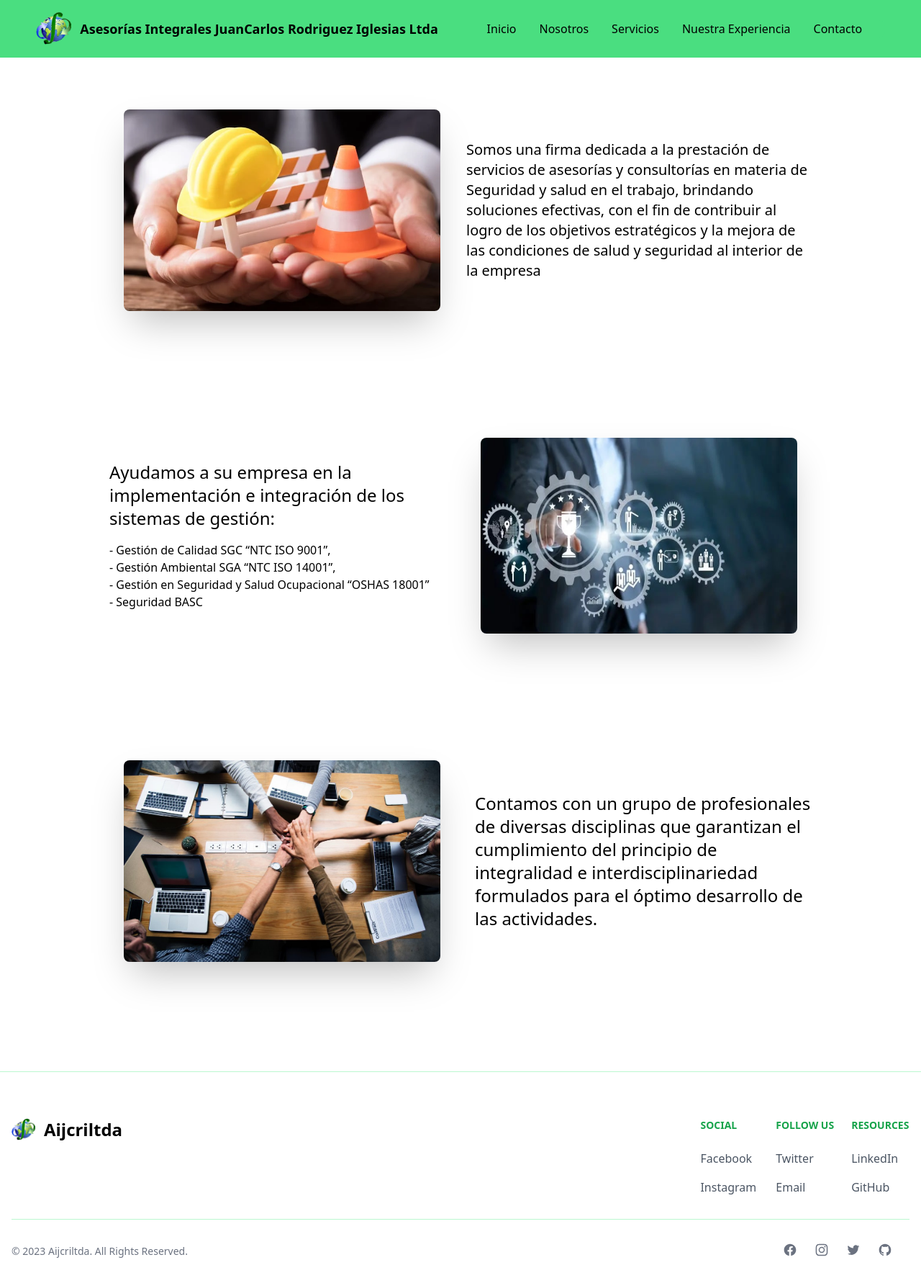
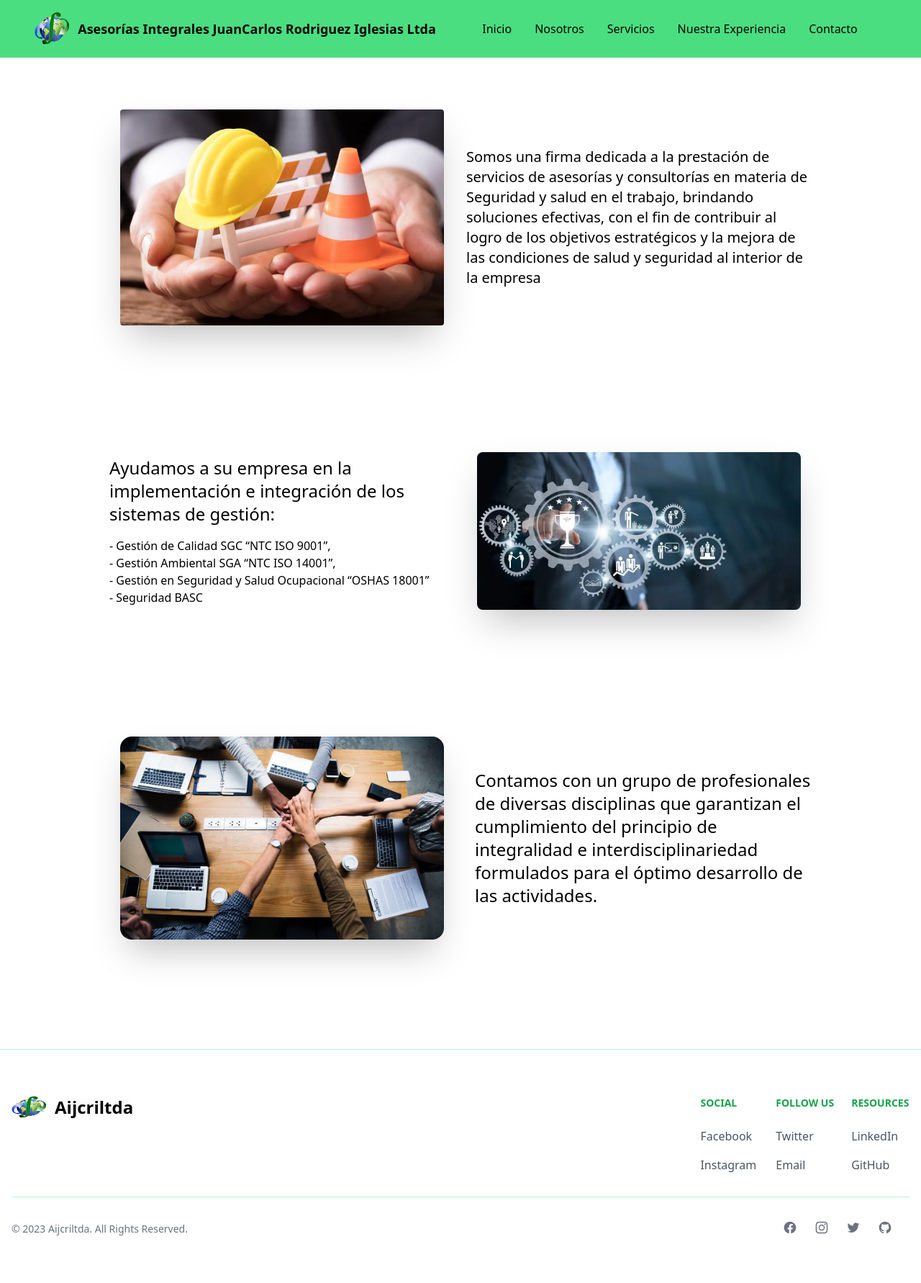
Before and after one commit to meitrix8208/aijcriltda, a Nuxt app: page / in a window 1280 px wide. Shown: the whole page at 72% size. After the commit the page ends 1751 px from the top, so only its background shows below. Built offline with nearby package versions, Linux system fonts and the light colour scheme.

Commit message:
Update dependencies and fix image component

```diff
--- a/app.vue
+++ b/app.vue
@@ -10,8 +10,6 @@
 </template>
 
 <script setup lang="ts">
-import defaultLayout from "@/layouts/default.vue";
-
 useHead({
   bodyAttrs: {
     class: "bg-white dark:bg-gray-900",
--- a/components/FooterComp.vue
+++ b/components/FooterComp.vue
@@ -1,15 +1,4 @@
 <template>
-  <!-- <br />
-  <br />
-  <br />
-  <br />
-  <br />
-  <br />
-  <br />
-  <br />
-  <br />
-  <br />
-  <br /> -->
   <footer class="bg-white dark:bg-gray-900">
     <hr class="my-6 border-green-200 sm:mx-auto dark:border-gray-700 lg:my-8" />
     <div class="mx-auto w-full max-w-screen-xl p-4 py-6 lg:py-8">
@@ -19,10 +8,14 @@
             to="/"
             class="flex items-center"
           >
-            <NuxtImg
+            <NuxtPicture
+              loading="lazy"
+              format="webp"
               src="/favicon.png"
               class="h-8 mr-3"
               alt="company logo"
+              height="48"
+              width="48"
             />
             <span
               class="self-center text-2xl font-semibold whitespace-nowrap dark:text-white"
@@ -107,7 +100,7 @@
       />
       <div class="sm:flex sm:items-center sm:justify-between">
         <span class="text-sm text-gray-500 sm:text-center dark:text-gray-400"
-          >© {{ new Date().getFullYear()  }}
+          >© {{ new Date().getFullYear() }}
           <NuxtLink
             to="/"
             class="hover:underline"
@@ -186,7 +179,9 @@
             <span class="sr-only">GitHub account</span>
           </a>
 
-          <ColorMode />
+          <ColorMode
+          parent="footer"
+          />
           <span class="sr-only">switch theme color</span>
         </div>
       </div>
--- a/components/NavBar.vue
+++ b/components/NavBar.vue
@@ -1,24 +1,24 @@
 <template>
   <nav class="bg-green border-gray-400 dark:bg-gray-700">
     <div
-      class="max-w-screen-xl flex flex-wrap  sm:justify-around items-center justify-between mx-auto p-4"
+      class="max-w-screen-xl flex flex-wrap sm:justify-around items-center justify-between mx-auto p-4"
       ref="target"
     >
       <NuxtLink
         to="/"
         class="flex items-center"
       >
-        <NuxtImg
+        <NuxtPicture
           src="/favicon.png"
           class="h-12 mr-3"
           alt="asesorías Logo"
+          height="48"
+          width="48"
         />
         <div
           class="self-center text-3.3 md:text-lg text-wrap font-bold dark:text-gray100 text-black"
         >
-          <span
-          class="block sm:inline-block"
-          >Asesorías Integrales Juan </span>
+          <span class="block sm:inline-block">Asesorías Integrales Juan </span>
           <wbr />
           <span>Carlos Rodriguez Iglesias Ltda</span>
         </div>
@@ -94,7 +94,9 @@
               Contacto
             </NuxtLink>
           </li>
-          <ColorMode />
+          <li>
+            <ColorMode parent="navbar" />
+          </li>
           <!-- <DropDown
             :double="double"
             :dropdown="dropdown"
--- a/components/colorMode.vue
+++ b/components/colorMode.vue
@@ -2,7 +2,7 @@
   <div class="ml-2 mt-0">
     <ClientOnly>
       <button
-        id="header__theme"
+        :id="'color-mode-button-'+ props.parent"
         @click="toggleTheme"
         :title="colorMode.preference"
         class="focus:outline-none text-gray-500"
@@ -62,6 +62,12 @@
 </template>
 
 <script setup lang="ts">
+const props = defineProps({
+  parent: {
+    type: String,
+    required: true,
+  },
+});
 const colorMode = useColorMode();
 const toLightMode = () => {
   colorMode.preference = "light";
--- a/nuxt.config.ts
+++ b/nuxt.config.ts
@@ -16,12 +16,8 @@ export default defineNuxtConfig({
     fallback: "light", // fallback value if not system preference found
     classSuffix: "",
   },
-  vite: {
-    resolve: {
-      alias: {
-        "@": new URL("./", import.meta.url).pathname,
-      },
-    },
+  image:{
+
   },
   app: {
     pageTransition: {
--- a/pages/index.vue
+++ b/pages/index.vue
@@ -3,8 +3,11 @@
     <section
       class="grid grid-cols-1 lg:grid-cols-2 justify-items-center gap-4 pt-14 pb-30 items-center container mx-auto"
     >
-      <NuxtImg
-        class="w-110 h-70 rounded-lg shadow-2xl dark:shadow-none"
+      <NuxtPicture
+        height="300"
+        width="450"
+        format="webp"
+        class="rounded shadow-2xl dark:shadow-none"
         src="/img1.webp"
         alt="sistema de gestión de seguridad y salud en el trabajo"
       />
@@ -31,8 +34,11 @@
           <li>- Seguridad BASC</li>
         </ul>
       </div>
-      <NuxtImg
-        class="w-110 h-68 rounded-lg shadow-2xl dark:shadow-none"
+      <NuxtPicture
+        width="450"
+        height="300"
+        format="webp"
+        class="rounded-lg shadow-2xl dark:shadow-none"
         src="/img2.jpg"
         alt="sistema de gestión de seguridad y salud en el trabajo"
       />
@@ -40,8 +46,11 @@
     <section
       class="grid grid-cols-1 lg:grid-cols-2 justify-items-center gap-4 pt-14 pb-30 items-center container mx-auto"
     >
-      <NuxtImg
-        class="w-110 h-70 rounded-lg shadow-2xl dark:shadow-none"
+      <NuxtPicture
+        width="450"
+        height="300"
+        format="webp"
+        class=" rounded-2xl shadow-2xl dark:shadow-none"
         src="/img3.jpg"
         alt="sistema de gestión de seguridad y salud en el trabajo"
       />
--- a/pages/ourExperience.vue
+++ b/pages/ourExperience.vue
@@ -5,7 +5,7 @@
     <div>
       <ul>
         <li>
-          <NuxtImg
+          <NuxtPicture
             class="rounded-lg"
             src="/check.png"
             alt="check img"
```
Also changed, not shown: package.json (+5 -5 lines), 1 other file (tests, documents, lock files or other folders).
